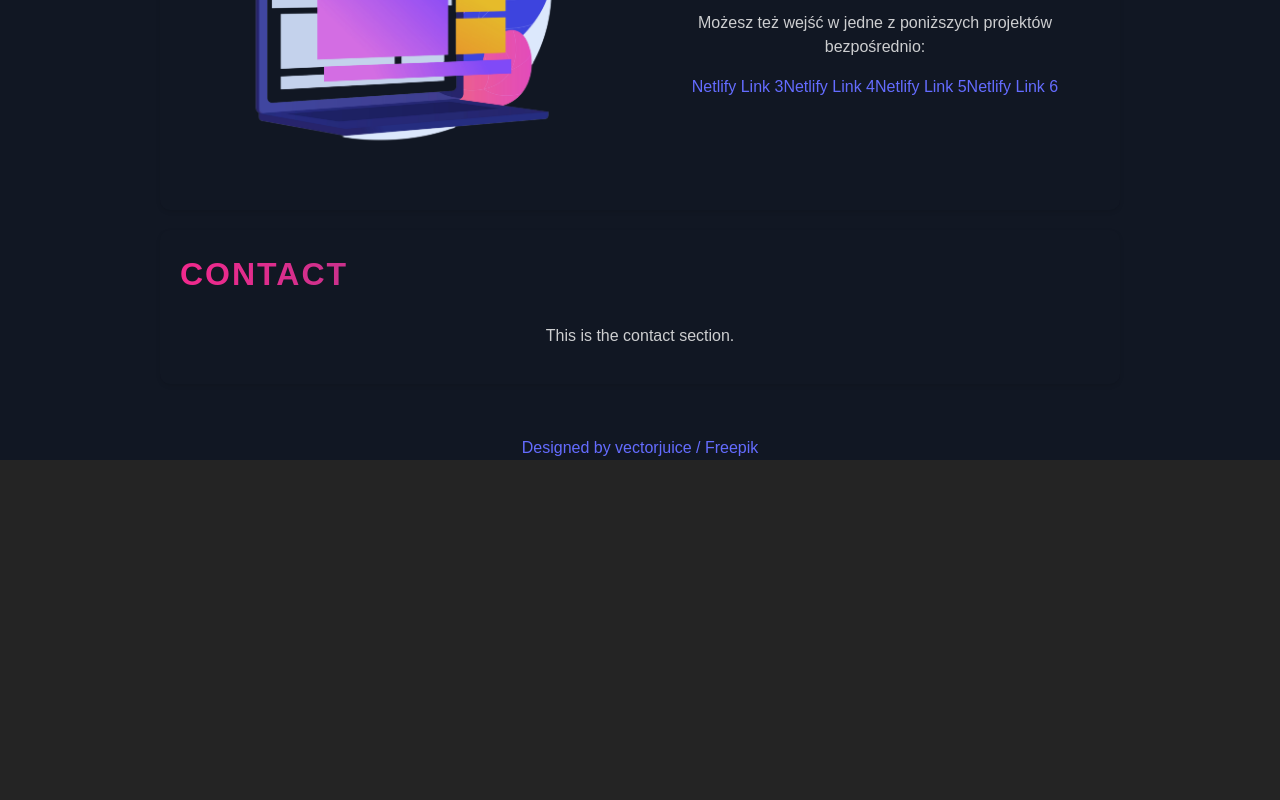
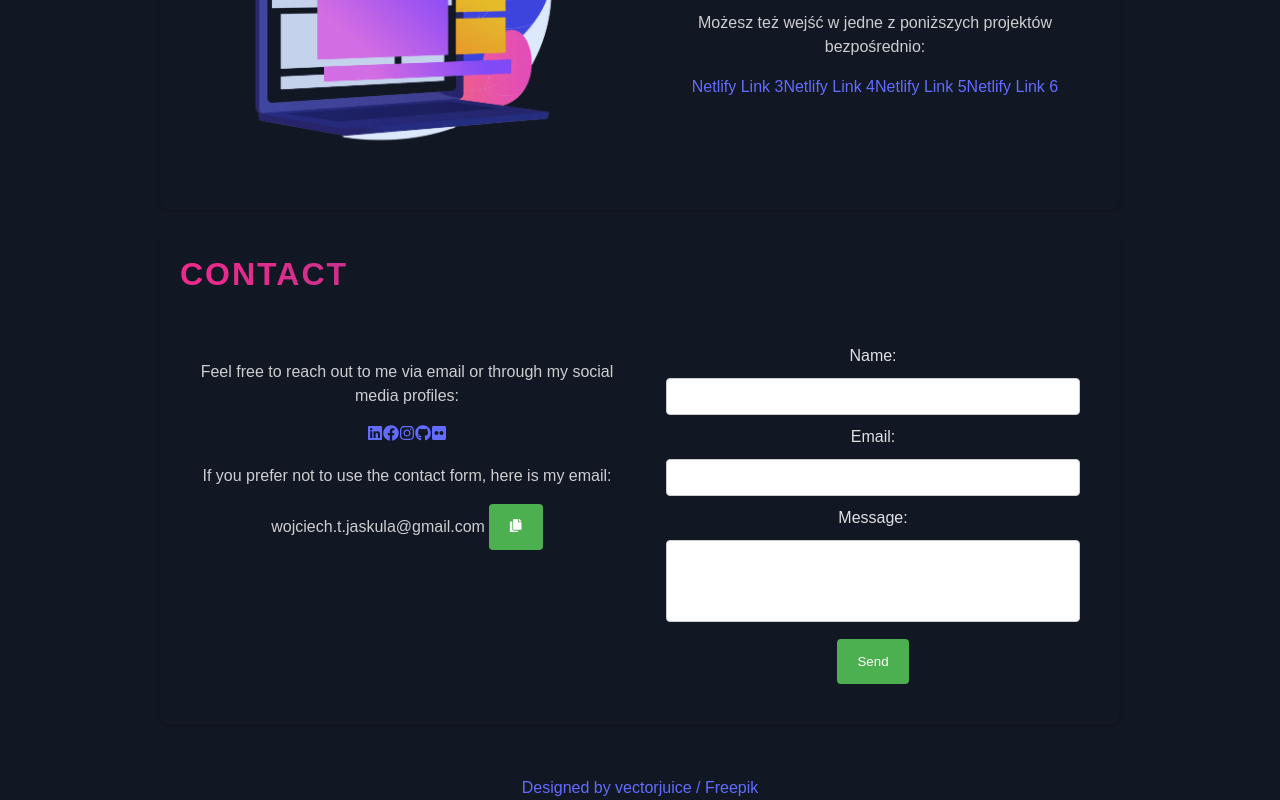
Before and after one commit to 88JW/Portfolio, a React (Vite) app: page / in a window 1280 px wide. Shown: the part 2064-2864 px from the top of the page. Before the commit the page ends 2524 px from the top, so only its background shows below. Built offline with nearby package versions, Linux system fonts and the light colour scheme.

Commit message:
contact form

```diff
--- a/src/components/Contact/Contact.css
+++ b/src/components/Contact/Contact.css
@@ -9,6 +9,34 @@
   letter-spacing: 2px;
 }
 
+#contact input[type="text"],
+#contact input[type="email"],
+#contact textarea {
+  width: 100%;
+  padding: 10px;
+  margin: 10px 0;
+  border: 1px solid #ccc;
+  border-radius: 4px;
+  box-sizing: border-box;
+}
+
+#contact textarea {
+  resize: none; /* Prevent resizing */
+}
+
+#contact button {
+  background-color: #4CAF50;
+  color: white;
+  padding: 15px 20px;
+  border: none;
+  border-radius: 4px;
+  cursor: pointer;
+}
+
+#contact button:hover {
+  background-color: #45a049;
+}
+
 .align-left {
   text-align: left;
 }
@@ -16,3 +44,23 @@
 .center-text {
   text-align: center;
 }
+
+#contact .container {
+  display: flex;
+  justify-content: space-between;
+  flex-wrap: wrap;
+}
+
+#contact .left-section,
+#contact .right-section {
+  flex: 1;
+  padding: 20px;
+}
+
+#contact .left-section {
+  max-width: 45%;
+}
+
+#contact .right-section {
+  max-width: 45%;
+}
--- a/src/components/Contact/Contact.jsx
+++ b/src/components/Contact/Contact.jsx
@@ -1,12 +1,89 @@
-import React from 'react';
+import React, { useState } from 'react';
 import './Contact.css'; // Import the CSS file for styling
+import { FaLinkedin, FaFacebook, FaInstagram, FaGithub, FaFlickr, FaCopy } from 'react-icons/fa'; // Import social media icons
 
 function Contact() {
+  const [formData, setFormData] = useState({
+    name: '',
+    email: '',
+    message: ''
+  });
+
+  const [errors, setErrors] = useState({});
+
+  const handleChange = (e) => {
+    const { name, value } = e.target;
+    setFormData({
+      ...formData,
+      [name]: value
+    });
+  };
+
+  const validateEmail = (email) => {
+    const re = /^[^\s@]+@[^\s@]+\.[^\s@]+$/;
+    return re.test(String(email).toLowerCase());
+  };
+
+  const handleSubmit = (e) => {
+    e.preventDefault();
+    const { name, email, message } = formData;
+    let formErrors = {};
+
+    if (!name) formErrors.name = 'Name is required';
+    if (!email) {
+      formErrors.email = 'Email is required';
+    } else if (!validateEmail(email)) {
+      formErrors.email = 'Email is not valid';
+    }
+    if (!message) formErrors.message = 'Message is required';
+
+    if (Object.keys(formErrors).length === 0) {
+      // Send email
+      const mailtoLink = `mailto:wojciech.t.jaskula@gmail.com?subject=Contact%20Form%20Submission&body=Name:%20${name}%0AEmail:%20${email}%0AMessage:%20${message}`;
+      window.location.href = mailtoLink;
+    } else {
+      setErrors(formErrors);
+    }
+  };
+
+  const copyEmail = () => {
+    navigator.clipboard.writeText('wojciech.t.jaskula@gmail.com');
+    alert('Email copied to clipboard!');
+  };
+
   return (
     <section id="contact">
       <h2 className="align-left">Contact</h2>
-      <div className="center-text">
-        <p>This is the contact section.</p>
+      <div className="container">
+        <div className="left-section">
+          <p>Feel free to reach out to me via email or through my social media profiles:</p>
+          <div className="social-icons">
+            <a href="https://www.linkedin.com" target="_blank" rel="noopener noreferrer"><FaLinkedin /></a>
+            <a href="https://www.facebook.com" target="_blank" rel="noopener noreferrer"><FaFacebook /></a>
+            <a href="https://www.instagram.com" target="_blank" rel="noopener noreferrer"><FaInstagram /></a>
+            <a href="https://www.github.com" target="_blank" rel="noopener noreferrer"><FaGithub /></a>
+            <a href="https://www.flickr.com" target="_blank" rel="noopener noreferrer"><FaFlickr /></a>
+          </div>
+          <p>If you prefer not to use the contact form, here is my email:</p>
+          <p>wojciech.t.jaskula@gmail.com <button onClick={copyEmail}><FaCopy /></button></p>
+        </div>
+        <div className="right-section">
+          <form onSubmit={handleSubmit}>
+            <label htmlFor="name">Name:</label>
+            <input type="text" id="name" name="name" value={formData.name} onChange={handleChange} required />
+            {errors.name && <p className="error">{errors.name}</p>}
+
+            <label htmlFor="email">Email:</label>
+            <input type="email" id="email" name="email" value={formData.email} onChange={handleChange} required />
+            {errors.email && <p className="error">{errors.email}</p>}
+
+            <label htmlFor="message">Message:</label>
+            <textarea id="message" name="message" rows="4" value={formData.message} onChange={handleChange} required></textarea>
+            {errors.message && <p className="error">{errors.message}</p>}
+
+            <button type="submit">Send</button>
+          </form>
+        </div>
       </div>
     </section>
   );
```
